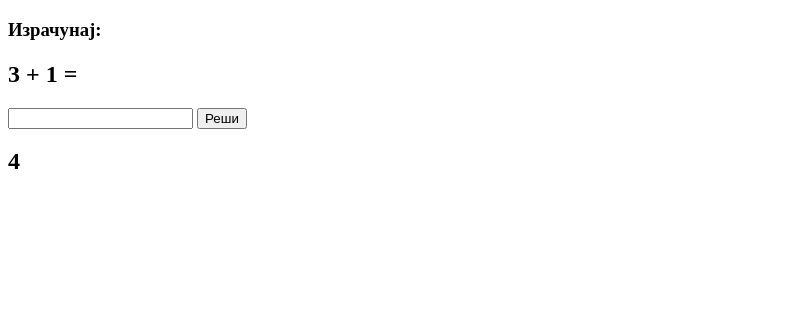
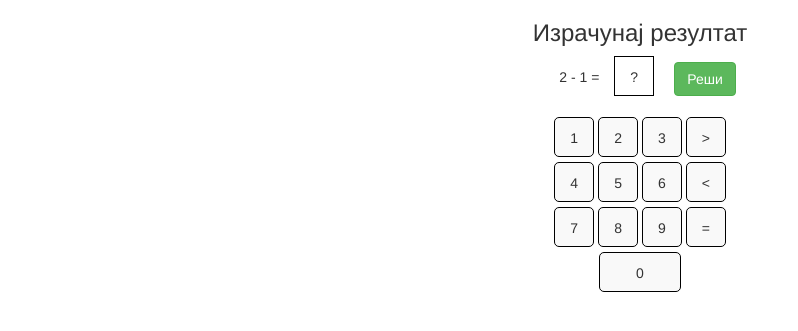
Before and after one commit to absolutblank/operacija-znanje, a PHP site: page / in a window 1280 px wide. Shown: the top 331 px of the page, without its empty margins (0-798 px from the left). Run offline with PHP 8.4, Linux system fonts and the light colour scheme; some libraries are stand-ins or nearby versions.

Commit message:
Main logic for mathematics questions, without loader

```diff
--- a/index.php
+++ b/index.php
@@ -1,99 +1,40 @@
-<?php
-
-$rezultat = $odogovor = "";
-
-if ($_SERVER["REQUEST_METHOD"] == "POST"){
-        $rezultat = test_input($_POST['rezultat']);
-        $odgovor = test_input($_POST['odgovor']);
-        if ($rezultat == $odgovor){
-                notifyAnswer(True);
-                deliverCandy();
-        }
-        else {
-                notifyAnswer(False);
-                $rezultat = $odgovor = "";
-        }
-}
-
-
-$i=rand(1,3);
-$a=rand(0,10);
-$b=rand(0,10);
-if ($a < $b){
-        $k=$a;
-        $a=$b;
-        $b=$k;
-}
-
-function notifyAnswer($tf){
-        if ($tf) {
-                echo('Тачно');
-        }
-        else {
-                echo "Нетачно";
-        }
-}
-
-function test_input($data) {
-
-        $data = trim($data);
-        $data = stripslashes($data);
-        $data = htmlspecialchars($data);
-        return $data;
-}
-
-function deliverCandy(){
-        exec("./giveCandy");
-        return True;
-}
-
-function calc_string($mathString){
-        $doCalc = create_function("", "return (" . $mathString . ");" );
-        return $doCalc();
-}
-
-function mat1($a, $b){
-        echo( "<h2>".$a . " + " . $b ." = </h2>" );
-        $izracunaj=calc_string("$a + $b");
-        return $izracunaj;
-}
-function mat2($a, $b){
-        echo( "<h2>".$a . " - " . $b ." = </h2>" );
-        $izracunaj=calc_string("$a - $b");
-        return $izracunaj;
-}
-function mat3($a, $b){
-        echo( "<h2>".$a . " x " . $b ." = </h2>" );
-        $izracunaj=calc_string("$a * $b");
-        return $izracunaj;
-}
-
-echo('<!DOCTYPE html>
+<!DOCTYPE html>
 <html>
-<head>
-        <meta charset="utf-8">
-        <title>Тестирамо се!</title>
-</head>
-<body>
-<div>
-<div>
-<h3>Израчунај:</h3>');
-$rezultat=call_user_func("mat".$i, $a, $b);
-echo('
-<form action="'. htmlspecialchars($_SERVER["PHP_SELF"]) .'" method="POST">
-	<label>
-                <input type="text" name="odgovor"/>
-                <input type="submit" value="Реши"/>
-                <input type="hidden" name="a" value="'.$a.'"/>
-                <input type="hidden" name="b" value="'.$b.'"/>
-                <input type="hidden" name="rezultat" value="'.$rezultat.'"/>
-        </label>
-	</form>
-        </div>
-<h2>' . $rezultat . '</h2>
-</div>
-</body>
+        <head>
+                <meta charset="utf-8" />
+                <title>Мала школица</title>
+                <link rel="stylesheet" href="webroot/main.css" />
+                <!-- Latest compiled and minified CSS -->
+                <link rel="stylesheet" href="https://maxcdn.bootstrapcdn.com/bootstrap/3.3.7/css/bootstrap.min.css" integrity="sha384-BVYiiSIFeK1dGmJRAkycuHAHRg32OmUcww7on3RYdg4Va+PmSTsz/K68vbdEjh4u" crossorigin="anonymous">
+        </head>
+        <body>
+                <div id="content"></div>
+                <div class="keyboard">
+                        <ul class="keyboard-list">
+                                <li>
+                                        <span data-key="1">1</span>
+                                        <span data-key="2">2</span>
+                                        <span data-key="3">3</span>
+                                        <span data-key=">">></span>
+                                </li>
+                                <li>
+                                        <span data-key="4">4</span>
+                                        <span data-key="5">5</span>
+                                        <span data-key="6">6</span>
+                                        <span data-key="<"><</span>
+                                </li>
+                                <li>
+                                        <span data-key="7">7</span>
+                                        <span data-key="8">8</span>
+                                        <span data-key="9">9</span>
+                                        <span data-key="=">=</span>
+                                </li>
+                                <li>
+                                        <span data-key="0">0</span>
+                                </li>
+                        </ul>
+                </div>
+                <script type="text/javascript" src="https://cdnjs.cloudflare.com/ajax/libs/jquery/3.1.1/jquery.min.js"></script>
+                <script type="text/javascript" src="/webroot/main.js"></script>
+        </body>
 </html>
-');
-
-?>
--- /dev/null
+++ b/webroot/main.css
@@ -0,0 +1,58 @@
+body {
+	/*background: url("images/board.png") no-repeat center top;
+	background-size: 100%;*/
+}
+
+.question-structure {
+	/*padding-top: 30px;
+	color: #fff;*/
+}
+
+.expression, .answer {
+	display: inline-block;
+	height: 40px;
+	line-height: 40px;
+	padding: 0px 15px;
+}
+
+.answer {
+	border: 1px solid #000;
+}
+
+.btn-answer {
+	margin-left: 20px;
+}
+
+.keyboard-list {
+	text-align: center;
+	margin-top: 20px;
+	list-style: none;
+	padding: 0;
+}
+
+.keyboard-list li span {
+	cursor: pointer;
+}
+
+.keyboard-list li:not(:last-child) span {
+	display: inline-block;
+	width: 40px;
+	height: 40px;
+	line-height: 40px;
+	text-align: center;
+	margin-bottom: 5px;
+	background: #f9f9f9;
+	border-radius: 5px;
+	border: 1px solid black;
+}
+
+.keyboard-list li:last-child span {
+	display: inline-block;
+	width: 82.5px;
+	height: 40px;
+	line-height: 40px;
+	text-align: center;
+	background: #f9f9f9;
+	border-radius: 5px;
+	border: 1px solid black;
+}
--- /dev/null
+++ b/webroot/main.js
@@ -0,0 +1,218 @@
+function Mathematics(el, options) {
+	this.el = el;
+	this.options = options;
+	this.question = {};
+	this.questionsTemplates = {};
+	this.init();
+}
+
+Mathematics.prototype.init = function() {
+	this.questionsTemplates = this.getTemplates();
+	this.getQuestion();
+}
+
+Mathematics.prototype.getQuestion = function() {
+	var _this = this;
+	$.ajax({
+		method: 'GET',
+		url: '/webroot/mathematics.php',
+		data: { category: this.options.category },
+		dataType: 'json',
+		success: function(data) {
+			_this.question = data;
+			if(data.success) {
+				_this.generateQuestion();
+				_this.bindKeyboardEvents();
+				_this.bindAnswerSubmitEvent();
+			}
+		},
+		error: function(error) {
+			console.log('error');
+		}
+	});
+}
+
+Mathematics.prototype.generateQuestion = function() {
+	switch(this.options.category) {
+		case 1:
+			this.el.html(this.questionsTemplates.firstQuestion
+							.replace('{expression}', this.question.expression)
+						);
+			break;
+		case 2:
+			this.el.html(this.questionsTemplates.secondQuestion
+							.replace('{expression}', this.question.leftSide.expression)
+							.replace('{rightSide}', this.question.rightSide)
+						);
+			break;
+		case 3:
+			this.el.html(this.questionsTemplates.thirdQuestion
+							.replace('{expression1}', this.question.leftSide.expression)
+							.replace('{expression2}', this.question.rightSide.expression)
+						);
+			break;
+		default:
+			break;
+	}
+}
+
+Mathematics.prototype.getTemplates = function() {
+	return {
+		firstQuestion: [
+			'<div class="question-structure mathematics-background">',
+				'<h3 class="text-center">Израчунај резултат</h3>',
+				'<div class="text-center">',
+					'<div class="expression">{expression} = </div>',
+					'<div class="answer">?</div>',
+					'<button class="btn btn-success btn-answer">Реши</button>',
+				'</div>',
+			'</div>'
+		].join(''),
+		secondQuestion: [
+			'<div class="question-structure mathematics-background">',
+				'<h3 class="text-center">Упореди леву и десну страну</h3>',
+				'<div class="text-center">',
+					'<div class="expression">{expression} </div>',
+					'<div class="answer">?</div> ',
+					'<div class="expression">{rightSide}</div>',
+					'<button class="btn btn-success">Реши</button>',
+				'</div>',
+			'</div>'
+		].join(''),
+		thirdQuestion: [
+			'<div class="question-structure mathematics-background">',
+				'<h3 class="text-center">Упореди леву и десну страну</h3>',
+				'<div class="text-center">',
+					'<div class="expression">{expression1} </div>',
+					'<div class="answer">?</div>',
+					'<div class="expression">{expression2} </div>',
+					'<button class="btn btn-success btn-answer">Реши</button>',
+				'</div>',
+			'</div>'
+		].join('')
+	};
+}
+
+Mathematics.prototype.nextQuestion = function() {
+	this.goForCandy();
+	switch(this.options.category) {
+		case 1:
+			this.options.category++;
+			this.startSecondQuestionTimer();
+			break;
+		case 2:
+			this.options.category++;
+			if(this.options.secondQuestionTimerStarted) {
+				this.stopSecondQuestionTimer();
+			}
+			break;
+		case 3:
+			this.options.category = 1;
+			this.startCandyPauseTimer();
+			break;
+		default:
+			this.options.category = 1;
+			break;
+	}
+	this.question = {};
+	this.getQuestion();
+}
+
+Mathematics.prototype.goBack = function() {
+	if(this.options.secondQuestionTimerStarted) {
+		this.stopSecondQuestionTimer();
+	}
+	this.options.category = 1;
+	this.question = {};
+	this.getQuestion();
+}
+
+Mathematics.prototype.startSecondQuestionTimer = function() {
+	console.log('start second question timer');
+	var _this = this,
+		seconds = 0;
+
+	this.options.secondQuestionTimerStarted = true;
+	this.timer = setInterval(function() {
+		if(++seconds === _this.options.secondQuestionTimerTime) {
+			_this.goBack();
+		}
+	}, 1000);
+}
+
+Mathematics.prototype.startCandyPauseTimer = function() {
+	console.log('start candy pause timer');
+	var _this = this,
+		seconds = 0;
+
+	this.options.candyPauseTimerStarted = true;
+	this.pauseTimer = setInterval(function() {
+		if(seconds++ === _this.options.candyPauseTimerTime) {
+			_this.stopCandyPauseTimer();
+		}
+	}, 1000);
+}
+
+Mathematics.prototype.stopSecondQuestionTimer = function() {
+	console.log('stop second question timer');
+	clearInterval(this.timer);
+	this.options.secondQuestionTimerStarted = false;
+}
+
+Mathematics.prototype.stopCandyPauseTimer = function() {
+	console.log('stop candy pause timer');
+	clearInterval(this.pauseTimer);
+	this.options.candyPauseTimerStarted = false;
+}
+
+Mathematics.prototype.goForCandy = function() {
+	if(!this.options.candyPauseTimerStarted) {
+		console.log('izbaci candy');
+		$.ajax({
+			method: 'POST',
+			url: '/webroot/giveCandy.php',
+			data: { giveCandy: true },
+			dataType: 'json',
+			success: function(data) {
+				console.log('success give candy');
+			},
+			error: function(error) {
+				console.log('error give candy');
+			}
+		})
+	}
+	else {
+		console.log('nema candy');
+	}
+}
+
+Mathematics.prototype.bindKeyboardEvents = function() {
+	var _this = this;
+	$('.keyboard-list').off().on('click', 'span', function() {
+		var clickedKey = $(this).data('key');
+		$(_this.el).find('.answer').html(clickedKey).data('key', clickedKey);
+	});
+}
+
+Mathematics.prototype.bindAnswerSubmitEvent = function() {
+	var _this = this;
+	$(this.el).find('button').off().on('click', function() {
+		var userAnswer = $(_this.el).find('.answer').data('key');
+		if(userAnswer === _this.question.result) {
+			_this.nextQuestion();
+		}
+		else {
+			_this.goBack();
+		}
+	});
+}
+
+
+var el = $('#content'),
+	options = {
+		category: 1,
+		secondQuestionTimerTime: 180,
+		candyPauseTimerTime: 900
+	};
+
+var mathematics = new Mathematics(el, options);
--- /dev/null
+++ b/webroot/mathematics.php
@@ -0,0 +1,111 @@
+<?php
+	$category = $_GET['category'];
+	$operations = ['+', '-'];
+	switch($category) {
+		case 1:
+			firstCategory();
+			break;
+		case 2:
+			secondCategory();
+			break;
+		case 3:
+			thirdCategory();
+			break;
+		default:
+			$response = array(
+				'success' => false,
+				'message' => 'Unknown category'
+			);
+			echo json_encode($response);
+			break;
+	}
+
+	function firstCategory() {
+		$expression = getExpression();
+		$response['expression'] = $expression['num1'].' '.$expression['operation'].' '.$expression['num2'];
+		$response['result'] = $expression['result'] ;
+
+		$response['success'] = true;
+
+		echo json_encode($response);
+	}
+
+	function secondCategory() {
+		$expression = getExpression();
+		$num3 = rand(0, 10);
+
+		$response['leftSide'] = array();
+		$response['leftSide']['expression'] = $expression['num1'].' '.$expression['operation'].' '.$expression['num2'];
+		$response['leftSide']['result'] = $expression['result'];
+		$response['rightSide'] = $num3;
+
+		if($expression['result'] > $num3) {
+			$response['result'] = '>';
+		}
+		else if($expression['result'] < $num3) {
+			$response['result'] = '<';
+		}
+		else {
+			$response['result'] = '=';
+		}
+
+		$response['success'] = true;
+
+		echo json_encode($response);
+	}
+
+	function thirdCategory() {
+		$expression1 = getExpression();
+		$expression2 = getExpression();
+
+		$response['leftSide'] = array();
+		$response['leftSide']['expression'] = $expression1['num1'].' '.$expression1['operation'].' '.$expression1['num2'];
+		$response['leftSide']['result'] = $expression1['result'];
+
+		$response['rightSide'] = array();
+		$response['rightSide']['expression'] = $expression2['num1'].' '.$expression2['operation'].' '.$expression2['num2'];
+		$response['rightSide']['result'] = $expression2['result'];
+
+		if($expression1['result'] > $expression2['result']) {
+			$response['result'] = '>';
+		}
+		else if($expression1['result'] < $expression2['result']) {
+			$response['result'] = '<';
+		}
+		else {
+			$response['result'] = '=';
+		}
+
+		$response['success'] = true;
+
+		echo json_encode($response);
+	}
+
+	function getExpression() {
+		$randomNumber = rand(0, count($GLOBALS['operations']) - 1);
+		$operation = $GLOBALS['operations'][$randomNumber];
+
+		$num1 = rand(0, 9);
+		$num2 = rand(0, '-' === $operation ? $num1 : 9 - $num1);
+		switch($operation) {
+			case '+':
+				$result = $num1 + $num2;
+				break;
+			case '-':
+				$result = $num1 - $num2;
+				break;
+			default:
+				$result = 'Error';
+				break;
+		}
+
+		$data = array(
+			'num1' => $num1,
+			'num2' => $num2,
+			'operation' => $operation,
+			'result' => $result
+		);
+
+		return $data;
+	}
+?>
```
Also changed, not shown: webroot/giveCandy.php (added, +12 -0 lines), webroot/images/board.png (added), webroot/images/mathematics-background.png (added).
